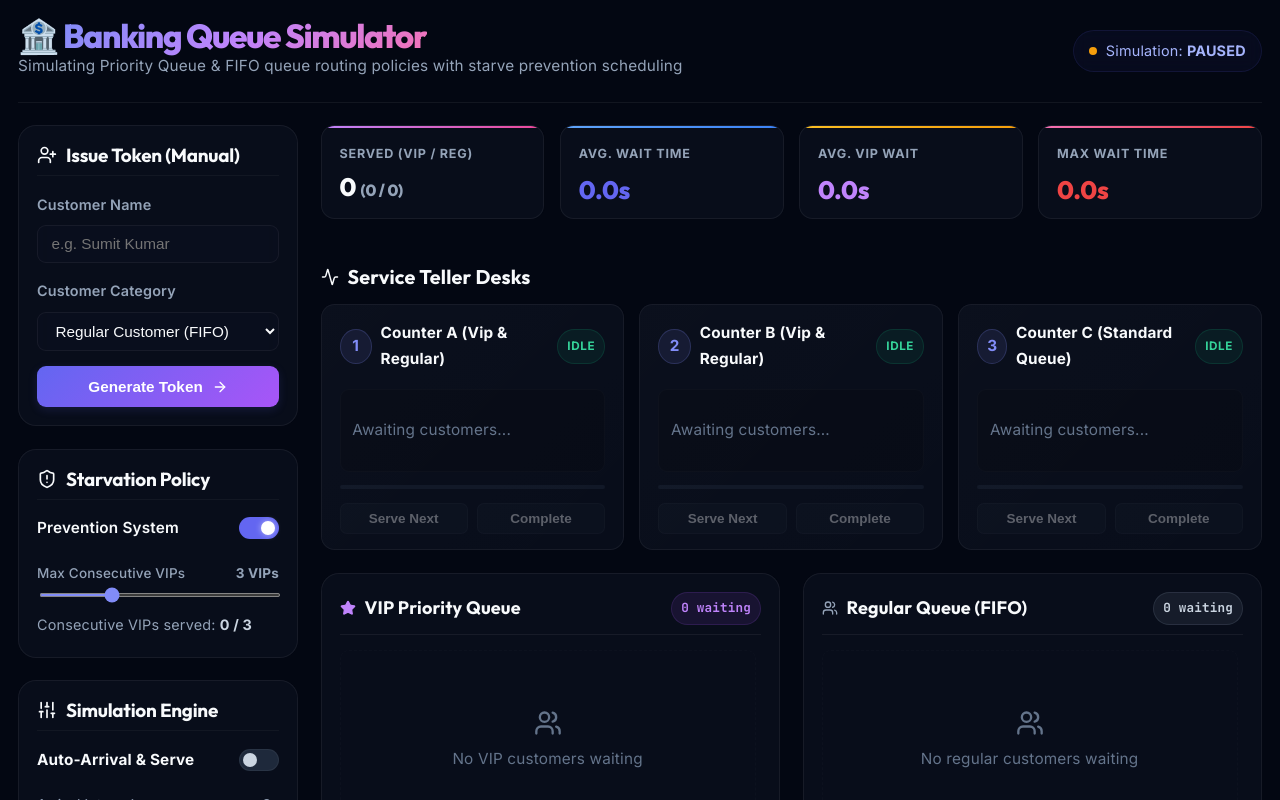
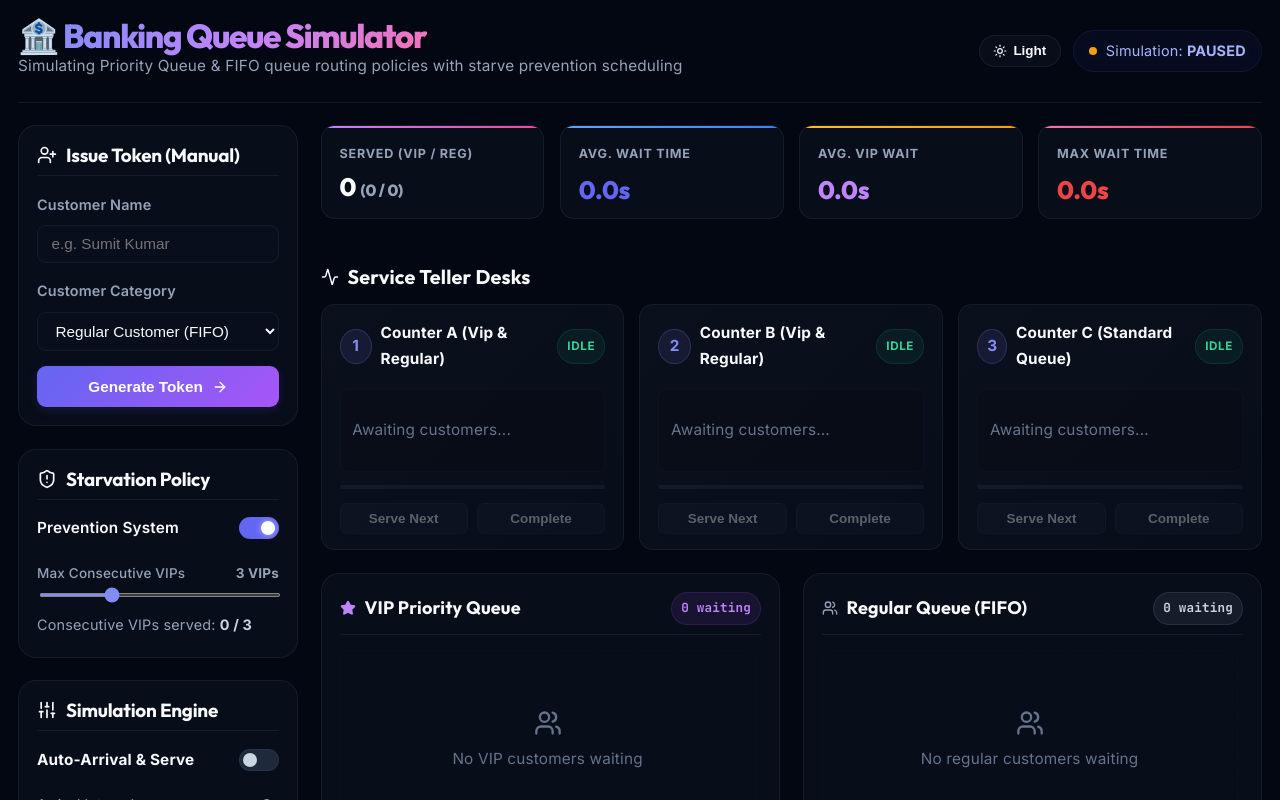
Before and after one commit to Sumit12312299/Banking-queue-simulator, a React (Vite) app in the folder web-app/: page / in a window 1280 px wide. Shown: the top 800 px of the page. Built offline with nearby package versions, Linux system fonts and the light colour scheme.

Commit message:
Add dynamic Light/Dark theme mode toggle support

```diff
--- a/web-app/src/App.css
+++ b/web-app/src/App.css
@@ -1,5 +1,5 @@
 /* Global Styling Tokens & System */
-:root {
+:root[data-theme="dark"], :root {
   --bg-main: #030712;
   --bg-card: rgba(17, 24, 39, 0.45);
   --bg-card-hover: rgba(31, 41, 55, 0.6);
@@ -34,6 +34,40 @@
   --transition-fast: 0.15s cubic-bezier(0.4, 0, 0.2, 1);
   --transition-normal: 0.3s cubic-bezier(0.4, 0, 0.2, 1);
   --shadow-glow: 0 0 25px rgba(99, 102, 241, 0.15);
+
+  /* Theme variables */
+  --input-bg: rgba(10, 15, 30, 0.7);
+  --console-bg: #020617;
+  --console-text: #38bdf8;
+  --table-header-bg: rgba(15, 23, 42, 0.4);
+  --table-border: rgba(255, 255, 255, 0.02);
+  --table-row-hover: rgba(255, 255, 255, 0.01);
+  --empty-border: rgba(255, 255, 255, 0.02);
+  --placeholder-bg: rgba(0, 0, 0, 0.12);
+  --glow-opacity: 0.1;
+}
+
+:root[data-theme="light"] {
+  --bg-main: #f8fafc;
+  --bg-card: rgba(255, 255, 255, 0.75);
+  --bg-card-hover: rgba(255, 255, 255, 0.95);
+  --border-color: rgba(15, 23, 42, 0.08);
+  --border-focus: rgba(99, 102, 241, 0.6);
+
+  /* Text colors */
+  --text-primary: #0f172a;
+  --text-secondary: #475569;
+  --text-muted: #64748b;
+
+  --input-bg: rgba(255, 255, 255, 0.9);
+  --console-bg: #0f172a; /* Maintain dark console for aesthetic coder-log contrast */
+  --console-text: #38bdf8;
+  --table-header-bg: rgba(241, 245, 249, 0.8);
+  --table-border: rgba(0, 0, 0, 0.04);
+  --table-row-hover: rgba(0, 0, 0, 0.02);
+  --empty-border: rgba(0, 0, 0, 0.04);
+  --placeholder-bg: rgba(241, 245, 249, 0.65);
+  --glow-opacity: 0.04;
 }
 
 /* Background Glow Blobs */
@@ -44,9 +78,10 @@
   border-radius: 50%;
   z-index: -1;
   filter: blur(140px);
-  opacity: 0.1;
+  opacity: var(--glow-opacity);
   pointer-events: none;
   animation: float-glow 20s infinite alternate;
+  transition: opacity var(--transition-normal);
 }
 
 .bg-glow-purple {
@@ -81,6 +116,7 @@
   color: var(--text-primary);
   text-align: left !important;
   position: relative;
+  transition: background-color var(--transition-normal), color var(--transition-normal);
 }
 
 body {
@@ -89,6 +125,7 @@ body {
   margin: 0;
   padding: 0;
   overflow-x: hidden;
+  transition: background-color var(--transition-normal), color var(--transition-normal);
 }
 
 /* Typography */
@@ -145,6 +182,25 @@ h1, h2, h3, h4 {
   backdrop-filter: blur(8px);
 }
 
+.theme-toggle-btn {
+  display: flex;
+  align-items: center;
+  gap: 0.35rem;
+  padding: 0.4rem 0.75rem;
+  background: var(--bg-card);
+  border: 1px solid var(--border-color);
+  border-radius: 9999px;
+  color: var(--text-primary);
+  cursor: pointer;
+  transition: background var(--transition-fast), border-color var(--transition-fast);
+  outline: none;
+}
+
+.theme-toggle-btn:hover {
+  background: var(--bg-card-hover);
+  border-color: var(--border-focus);
+}
+
 .badge-dot {
   width: 8px;
   height: 8px;
@@ -180,7 +236,7 @@ h1, h2, h3, h4 {
   border: 1px solid var(--border-color);
   border-radius: 1rem;
   padding: 1rem;
-  transition: border-color var(--transition-normal), box-shadow var(--transition-normal);
+  transition: border-color var(--transition-normal), box-shadow var(--transition-normal), background var(--transition-normal);
 }
 
 .glass-panel:hover {
@@ -196,7 +252,7 @@ h1, h2, h3, h4 {
   align-items: center;
   gap: 0.5rem;
   color: var(--text-primary);
-  border-bottom: 1px solid rgba(255, 255, 255, 0.04);
+  border-bottom: 1px solid var(--border-color);
   padding-bottom: 0.5rem;
 }
 
@@ -216,14 +272,14 @@ h1, h2, h3, h4 {
 }
 
 .input-text, .select-input {
-  background: rgba(10, 15, 30, 0.7);
+  background: var(--input-bg);
   border: 1px solid var(--border-color);
   border-radius: 0.5rem;
   padding: 0.5rem 0.75rem;
   color: var(--text-primary);
   font-size: 0.85rem;
   outline: none;
-  transition: border-color var(--transition-fast), box-shadow var(--transition-fast);
+  transition: border-color var(--transition-fast), box-shadow var(--transition-fast), background var(--transition-fast);
 }
 
 .input-text:focus, .select-input:focus {
@@ -365,7 +421,7 @@ input:checked + .toggle-slider:before {
   justify-content: space-between;
   position: relative;
   overflow: hidden;
-  transition: transform var(--transition-fast), border-color var(--transition-fast);
+  transition: transform var(--transition-fast), border-color var(--transition-fast), background var(--transition-normal);
 }
 
 .stat-card:hover {
@@ -446,7 +502,7 @@ input:checked + .toggle-slider:before {
   flex-direction: column;
   justify-content: space-between;
   overflow: hidden;
-  transition: border-color var(--transition-normal), box-shadow var(--transition-normal);
+  transition: border-color var(--transition-normal), box-shadow var(--transition-normal), background var(--transition-normal);
 }
 
 .teller-card.busy {
@@ -529,10 +585,11 @@ input:checked + .toggle-slider:before {
   display: flex;
   flex-direction: column;
   justify-content: center;
-  background: rgba(0, 0, 0, 0.12);
+  background: var(--placeholder-bg);
   padding: 0.5rem 0.65rem;
   border-radius: 0.5rem;
-  border: 1px solid rgba(255, 255, 255, 0.02);
+  border: 1px solid var(--empty-border);
+  transition: background var(--transition-normal);
 }
 
 .serving-label {
@@ -654,6 +711,7 @@ input:checked + .toggle-slider:before {
   padding: 1rem;
   display: flex;
   flex-direction: column;
+  transition: background var(--transition-normal);
 }
 
 .queue-column-header {
@@ -726,7 +784,7 @@ input:checked + .toggle-slider:before {
   gap: 0.5rem;
   font-size: 0.85rem;
   text-align: center;
-  border: 1.5px dashed rgba(255, 255, 255, 0.02);
+  border: 1.5px dashed var(--empty-border);
   border-radius: 0.5rem;
   padding: 1.5rem;
 }
@@ -816,12 +874,13 @@ input:checked + .toggle-slider:before {
 
 /* Event Logs Console */
 .console-section {
-  background: #020617;
+  background: var(--console-bg);
   border: 1px solid var(--border-color);
   border-radius: 1rem;
   padding: 1rem;
   font-family: var(--font-mono);
   box-shadow: inset 0 2px 8px rgba(0,0,0,0.5);
+  transition: background var(--transition-normal);
 }
 
 .console-header {
@@ -862,8 +921,9 @@ input:checked + .toggle-slider:before {
   flex-direction: column;
   gap: 0.35rem;
   font-size: 0.75rem;
-  color: #38bdf8;
+  color: var(--console-text);
   padding-right: 0.4rem;
+  transition: color var(--transition-normal);
 }
 
 .console-line {
@@ -915,6 +975,7 @@ input:checked + .toggle-slider:before {
   border: 1px solid var(--border-color);
   border-radius: 1rem;
   padding: 1rem;
+  transition: background var(--transition-normal);
 }
 
 .history-table-wrapper {
@@ -922,7 +983,8 @@ input:checked + .toggle-slider:before {
   margin-top: 0.75rem;
   border-radius: 0.5rem;
   border: 1px solid var(--border-color);
-  background: rgba(0, 0, 0, 0.12);
+  background: var(--placeholder-bg);
+  transition: background var(--transition-normal);
 }
 
 .history-table {
@@ -936,17 +998,19 @@ input:checked + .toggle-slider:before {
   padding: 0.65rem 0.85rem;
   font-weight: 700;
   color: var(--text-secondary);
-  background: rgba(15, 23, 42, 0.4);
+  background: var(--table-header-bg);
   border-bottom: 1px solid var(--border-color);
   text-transform: uppercase;
   font-size: 0.7rem;
   letter-spacing: 0.06em;
+  transition: background var(--transition-normal);
 }
 
 .history-table td {
   padding: 0.65rem 0.85rem;
-  border-bottom: 1px solid rgba(255,255,255,0.01);
+  border-bottom: 1px solid var(--table-border);
   color: var(--text-primary);
+  transition: border var(--transition-normal);
 }
 
 .history-table tr:last-child td {
@@ -954,5 +1018,5 @@ input:checked + .toggle-slider:before {
 }
 
 .history-table tr:hover {
-  background: rgba(255,255,255,0.01);
+  background: var(--table-row-hover);
 }
--- a/web-app/src/App.jsx
+++ b/web-app/src/App.jsx
@@ -2,7 +2,8 @@ import React, { useState, useEffect, useRef } from 'react';
 import {
   Users, UserCheck, UserPlus, Sliders, RefreshCw,
   ShieldAlert, Trash2, CheckCircle, Activity,
-  BarChart3, Play, Pause, Terminal, Clock, Star, ArrowRight
+  BarChart3, Play, Pause, Terminal, Clock, Star, ArrowRight,
+  Sun, Moon
 } from 'lucide-react';
 import './App.css';
 
@@ -48,6 +49,16 @@ function App() {
 
   // --- Live Event Logs ---
   const [logs, setLogs] = useState([]);
+
+  // --- Theme Mode State ---
+  const [theme, setTheme] = useState(() => {
+    return localStorage.getItem("theme") || "dark";
+  });
+
+  useEffect(() => {
+    document.documentElement.setAttribute("data-theme", theme);
+    localStorage.setItem("theme", theme);
+  }, [theme]);
 
   // --- Refs for State sync (Strict Mode safe & stale closure proof) ---
   const vipQueueRef = useRef([]);
@@ -458,9 +469,21 @@ function App() {
           <h1>🏦 <span className="text-gradient">Banking Queue Simulator</span></h1>
           <p>Simulating Priority Queue & FIFO queue routing policies with starve prevention scheduling</p>
         </div>
-        <div className="policy-badge">
-          <span className="badge-dot" style={{ backgroundColor: autoSimEnabled ? '#10b981' : '#f59e0b' }}></span>
-          <span>Simulation: <strong>{autoSimEnabled ? "RUNNING" : "PAUSED"}</strong></span>
+        <div style={{ display: 'flex', alignItems: 'center', gap: '0.65rem' }}>
+          {/* Theme Toggle Button */}
+          <button
+            onClick={() => setTheme(theme === 'dark' ? 'light' : 'dark')}
+            className="theme-toggle-btn"
+            title={`Switch to ${theme === 'dark' ? 'light' : 'dark'} mode`}
+          >
+            {theme === 'dark' ? <Sun size={14} /> : <Moon size={14} />}
+            <span style={{ fontSize: '0.75rem', fontWeight: 700 }}>{theme === 'dark' ? "Light" : "Dark"}</span>
+          </button>
+
+          <div className="policy-badge">
+            <span className="badge-dot" style={{ backgroundColor: autoSimEnabled ? '#10b981' : '#f59e0b' }}></span>
+            <span>Simulation: <strong>{autoSimEnabled ? "RUNNING" : "PAUSED"}</strong></span>
+          </div>
         </div>
       </header>
 
```
